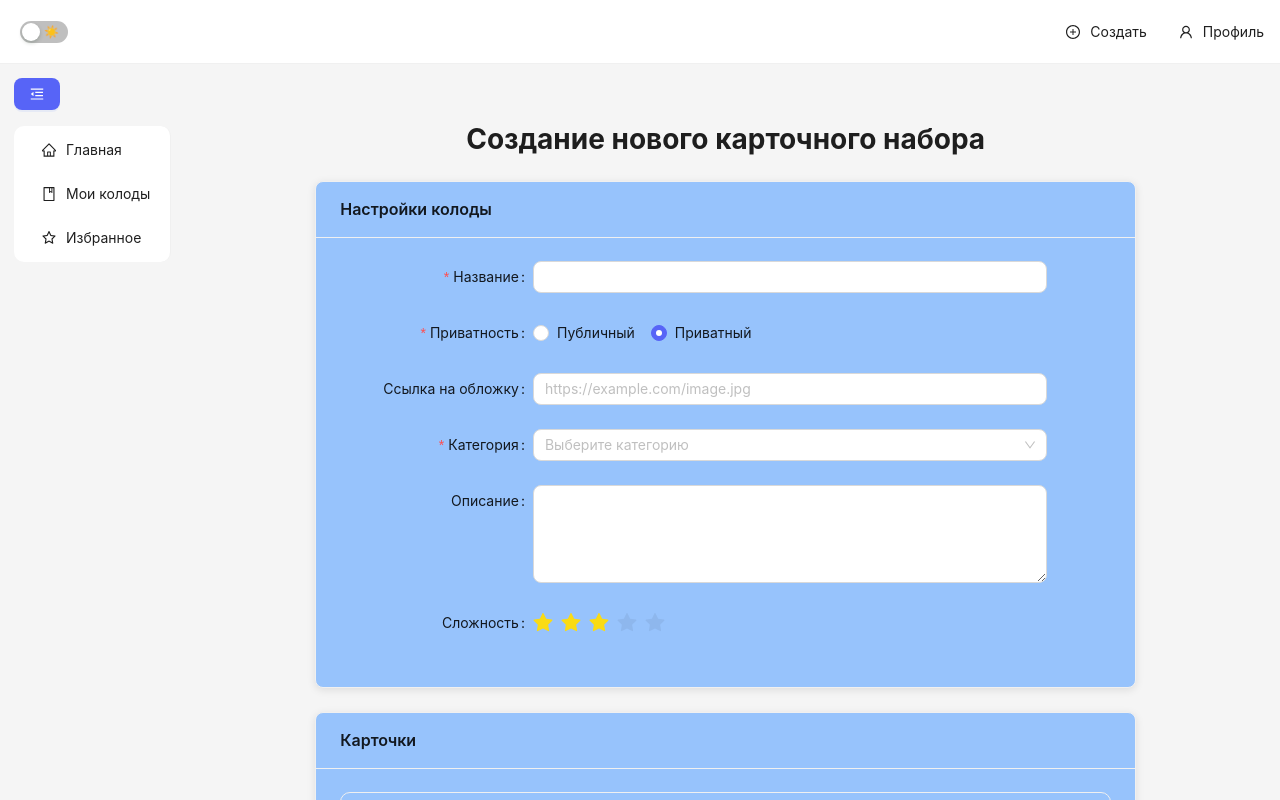
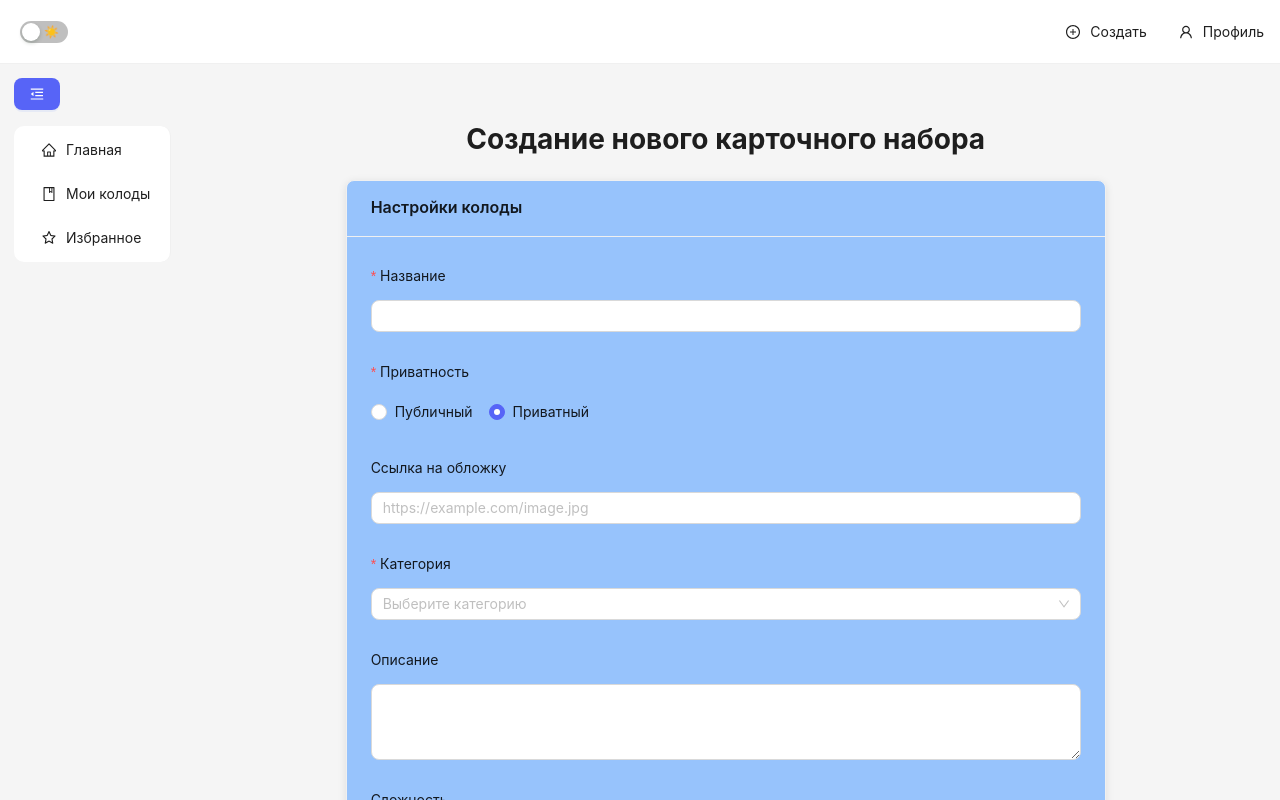
Before and after one commit to LomakinVladislav/online-store, a React (Create React App) app in the folder frontend/: page /deck_creation in a window 1280 px wide. Built offline with nearby package versions, Linux system fonts and the light colour scheme.

Commit message:
Frontend: изменена верстка формы создания колоды

```diff
--- a/frontend/src/pages/DeckCreation/DeckCreation.module.css
+++ b/frontend/src/pages/DeckCreation/DeckCreation.module.css
@@ -1,22 +1,19 @@
 .mainContainer {
-    max-width: 1200px;
+    max-width: 800px;
     margin: 0 auto;
     padding: 20px;
-}
-
-.formContainer {
-    margin-top: 20px;
 }
 
 .sectionCard {
     margin-bottom: 24px;
     border-radius: 8px;
     box-shadow: 0 2px 8px rgba(0,0,0,0.1);
+    padding: 0px;
 }
 
 .cardItem {
     margin-bottom: 16px;
-    border: 1px solid #f0f0f0;
+    background-color: rgba(0,0,0, 0.05);
 }
 
 .centerContainer {
--- a/frontend/src/pages/DeckCreation/DeckCreation.tsx
+++ b/frontend/src/pages/DeckCreation/DeckCreation.tsx
@@ -10,7 +10,7 @@ import {
   message,
   Card,
   Row,
-  Col
+  Col,
 } from 'antd';
 import { DeleteOutlined, PlusOutlined } from '@ant-design/icons';
 import api from '../../api/api'
@@ -147,12 +147,11 @@ const DeckCreation: React.FC = () => {
         {contextHolder}
         <h1 style={{display: "flex", justifyContent: "center"}}>Создание нового карточного набора</h1>
 
-        <div className={styles.formContainer}>
         <Form<FormValues>
           form={form}
           onFinish={onFinish}
-          labelCol={{ span: 6 }}
-          wrapperCol={{ span: 16 }}
+          labelCol={{ span: 24 }}
+          wrapperCol={{ span: 24 }}
           layout="horizontal"
         >
         <Card title="Настройки колоды" className={styles.sectionCard}>
@@ -203,7 +202,7 @@ const DeckCreation: React.FC = () => {
             name="description"
             label="Описание"
           >
-            <TextArea rows={4} />
+            <TextArea rows={3} />
           </Form.Item>
 
           <Form.Item
@@ -215,7 +214,6 @@ const DeckCreation: React.FC = () => {
           </Form.Item>
         </Card>
 
-        {/* Блок карточек */}
         <Card
             title="Карточки"
             className={styles.sectionCard}
@@ -234,8 +232,8 @@ const DeckCreation: React.FC = () => {
                   )
                 ].filter(Boolean) as React.ReactNode[]}
               >
-                <Row gutter={16}>
-                  <Col span={12}>
+                <Row gutter={[16, 16]} align="top">
+                  <Col xs={24} sm={12} md={6}>
                     <Form.Item
                       label="Слово"
                       // validateStatus={!card.front_text ? 'error' : ''}
@@ -247,7 +245,9 @@ const DeckCreation: React.FC = () => {
                         placeholder="Слово или фраза"
                       />
                     </Form.Item>
+                  </Col>
 
+                  <Col xs={24} sm={12} md={6}>
                     <Form.Item
                       label="Транскрипция"
                       rules={[{ required: true, message: 'Обязательное поле' }]}
@@ -260,7 +260,7 @@ const DeckCreation: React.FC = () => {
                     </Form.Item>
                   </Col>
 
-                  <Col span={12}>
+                  <Col xs={24} sm={12} md={6}>
                     <Form.Item
                       label="Перевод"
                       rules={[{ required: true, message: 'Обязательное поле' }]}
@@ -272,7 +272,9 @@ const DeckCreation: React.FC = () => {
                         placeholder="Перевод"
                       />
                     </Form.Item>
+                  </Col>
 
+                  <Col xs={24} sm={12} md={6}>
                     <Form.Item label="Изображение" rules={[{ required: true, message: 'Обязательное поле' }]}>
                       <Input
                         value={card.image_url}
@@ -303,13 +305,13 @@ const DeckCreation: React.FC = () => {
               htmlType="submit"
               loading={loading}
               size="large"
+              style={{marginBottom: "10px"}}
             >
               Создать
             </Button>
           </Form.Item>
         </Form>
         </div>
-      </div>
     );
   };
 
--- a/frontend/src/styles/theme.tsx
+++ b/frontend/src/styles/theme.tsx
@@ -14,7 +14,9 @@ export const lightThemeConfig: ThemeConfig = {
       colorPrimaryHover: '#7782fc',
     },
     Card: {
-      colorBgContainer: '#97c3fc'
+      colorBgContainer: '#97c3fc',
+      // bodyPadding: 15, Более компактный вариант формы создания набора
+      // actionsLiMargin: '5px',
     },
   },
 };
```
